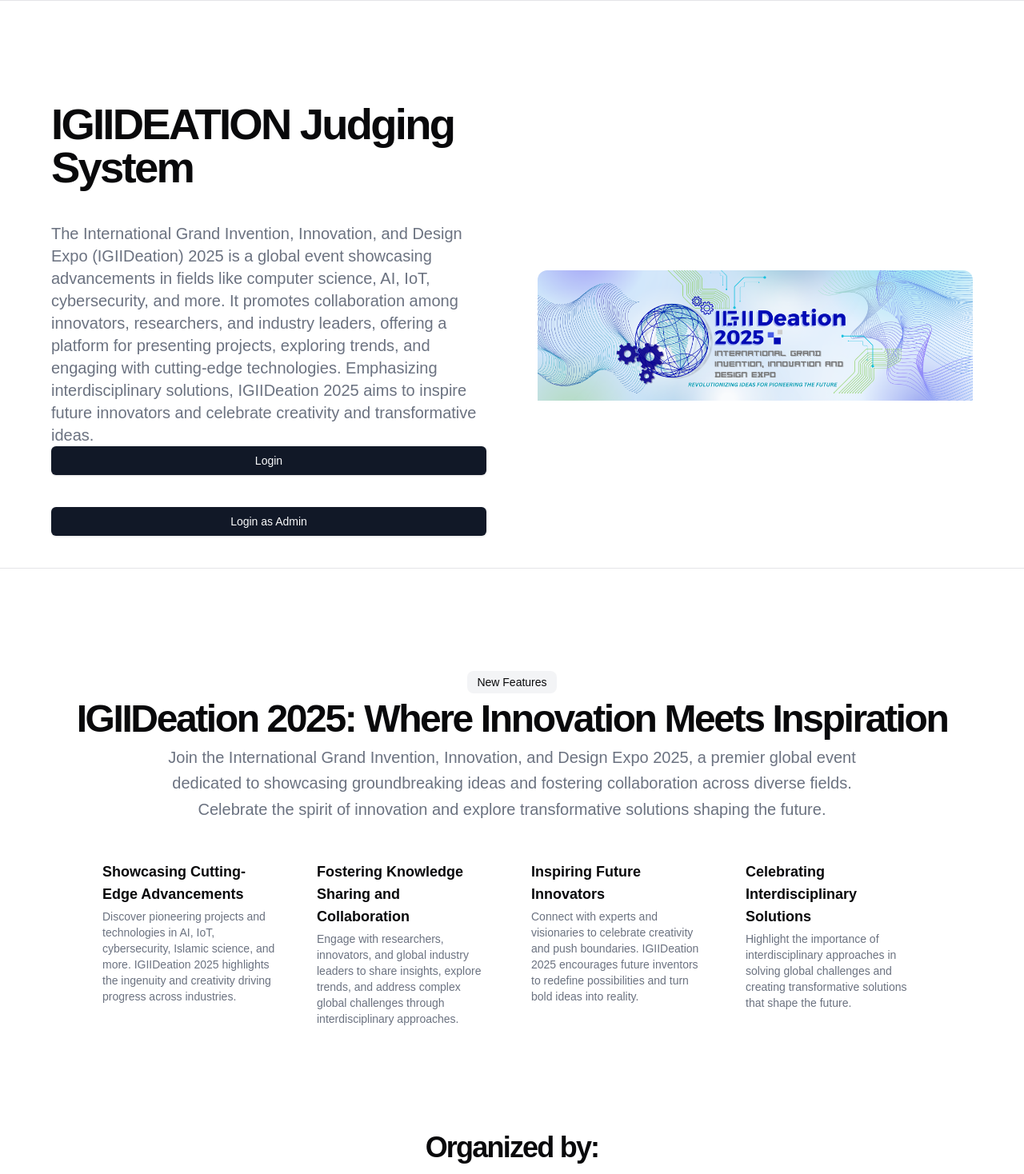
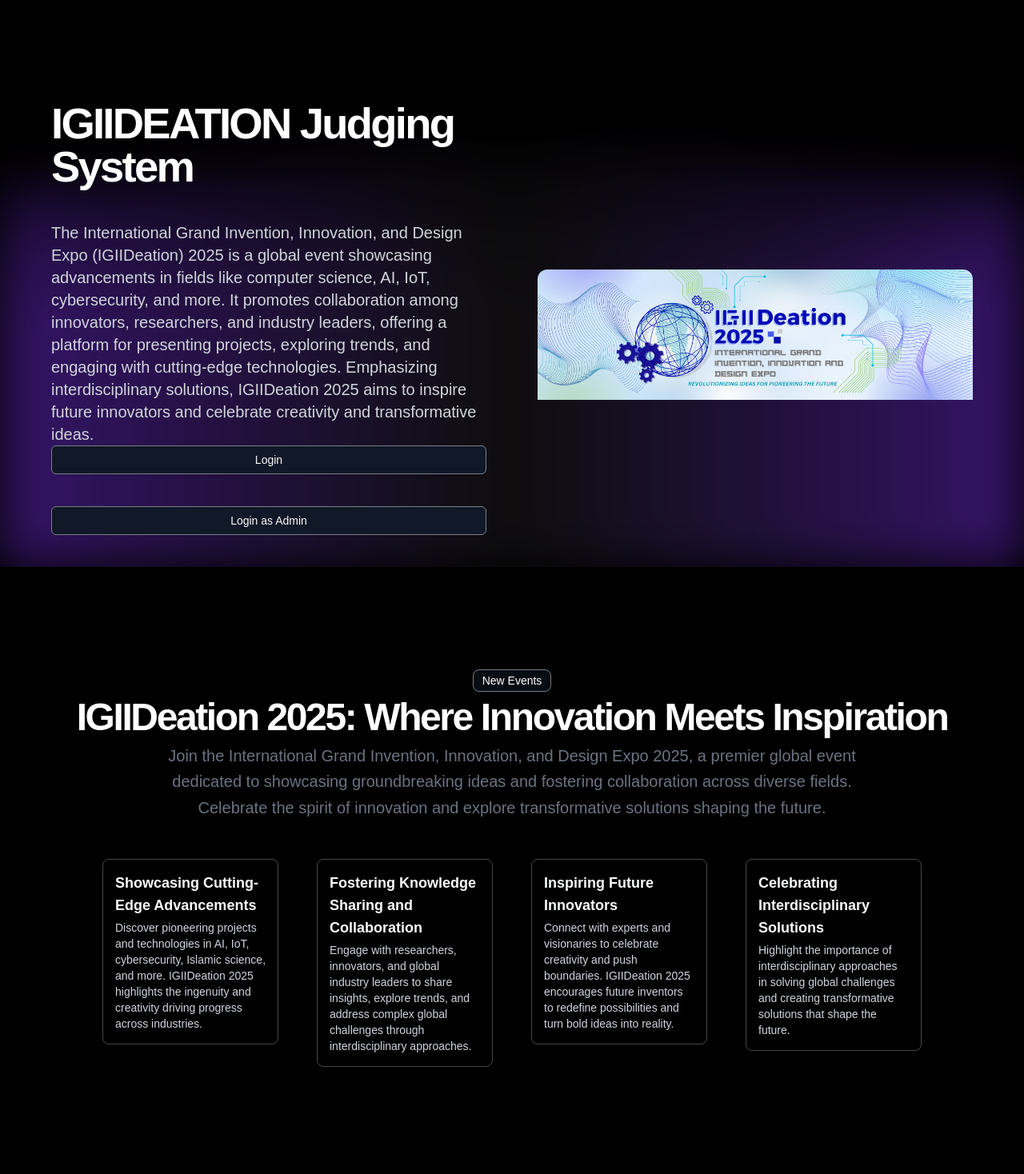
Before and after one commit to dinei254/Igiideation26, a Next.js app: page / in a window 1280 px wide. Shown: the top 1468 px of the page at 80% size. Built offline with nearby package versions, Linux system fonts and the light colour scheme.

Commit message:
black home

```diff
--- /dev/null
+++ b/app/api/auth/login.ts
@@ -0,0 +1,20 @@
+import type { NextApiRequest, NextApiResponse } from 'next'
+import { signIn } from '@/auth'
+
+export default async function handler(
+  req: NextApiRequest,
+  res: NextApiResponse
+) {
+  try {
+    const { email, password } = req.body
+    await signIn('credentials', { email, password })
+
+    res.status(200).json({ success: true })
+  } catch (error) {
+    if (error.type === 'CredentialsSignin') {
+      res.status(401).json({ error: 'Invalid credentials.' })
+    } else {
+      res.status(500).json({ error: 'Something went wrong.' })
+    }
+  }
+}
--- /dev/null
+++ b/app/api/create-session.ts
@@ -0,0 +1,21 @@
+import db from '../../lib/db'
+import type { NextApiRequest, NextApiResponse } from 'next'
+
+export default async function handler(
+  req: NextApiRequest,
+  res: NextApiResponse
+) {
+  try {
+    const user = req.body
+    const sessionId = generateSessionId()
+    await db.insertSession({
+      sessionId,
+      userId: user.id,
+      createdAt: new Date(),
+    })
+
+    res.status(200).json({ sessionId })
+  } catch (error) {
+    res.status(500).json({ error: 'Internal Server Error' })
+  }
+}
--- /dev/null
+++ b/app/api/login.ts
@@ -0,0 +1,17 @@
+import { serialize } from 'cookie'
+import type { NextApiRequest, NextApiResponse } from 'next'
+import { encrypt } from '@/app/lib/session'
+
+export default function handler(req: NextApiRequest, res: NextApiResponse) {
+  const sessionData = req.body
+  const encryptedSessionData = encrypt(sessionData)
+
+  const cookie = serialize('session', encryptedSessionData, {
+    httpOnly: true,
+    secure: process.env.NODE_ENV === 'production',
+    maxAge: 60 * 60 * 24 * 7, // One week
+    path: '/',
+  })
+  res.setHeader('Set-Cookie', cookie)
+  res.status(200).json({ message: 'Successfully set cookie!' })
+}
--- /dev/null
+++ b/app/api/route.ts
@@ -0,0 +1,28 @@
+import { NextApiRequest, NextApiResponse } from 'next'
+import { getSession } from 'next-auth/react'
+
+export default async function handler(
+  req: NextApiRequest,
+  res: NextApiResponse
+) {
+  const session = await getSession({ req })
+
+  // Check if the user is authenticated
+  if (!session) {
+    res.status(401).json({
+      error: 'User is not authenticated',
+    })
+    return
+  }
+
+  // Check if the user has the 'admin' role
+  if (!session.user || session.user.role !== 'admin') {
+    res.status(401).json({
+      error: 'Unauthorized access: User does not have admin privileges.',
+    })
+    return
+  }
+
+  // Proceed with the route for authorized users
+  // ... implementation of the API Route
+}
--- /dev/null
+++ b/app/login/login.tsx
@@ -0,0 +1,34 @@
+import { FormEvent } from 'react'
+import { useRouter } from 'next/router'
+
+export default function LoginPage() {
+  const router = useRouter()
+
+  async function handleSubmit(event: FormEvent<HTMLFormElement>) {
+    event.preventDefault()
+
+    const formData = new FormData(event.currentTarget)
+    const email = formData.get('email')
+    const password = formData.get('password')
+
+    const response = await fetch('/api/auth/login', {
+      method: 'POST',
+      headers: { 'Content-Type': 'application/json' },
+      body: JSON.stringify({ email, password }),
+    })
+
+    if (response.ok) {
+      router.push('/profile')
+    } else {
+      // Handle errors
+    }
+  }
+
+  return (
+    <form onSubmit={handleSubmit}>
+      <input type="email" name="email" placeholder="Email" required />
+      <input type="password" name="password" placeholder="Password" required />
+      <button type="submit">Login</button>
+    </form>
+  )
+}
--- a/app/page.tsx
+++ b/app/page.tsx
@@ -1,17 +1,15 @@
-/**
- * v0 by Vercel.
- * @see https://v0.dev/t/BBmsuZhpyKI
- * Documentation: https://v0.dev/docs#integrating-generated-code-into-your-nextjs-app
- */
+
 import Link from "next/link";
 import Sponsor from "@/components/sponsors";
 import AdminPage from "./(admin)/admin/dashboard/projects/page";
 import Image from "next/image";
+import { WaveGradient } from '@/components/Wave-Gradient';
+
 
 export default function Landing() {
   return (
     <>
-      <div className="flex flex-col min-h-[100dvh]">
+      <div className="flex flex-col min-h-[100dvh] bg-black">
         {/* <header className="px-4 lg:px-6 h-14 flex items-center">
           <Link href="#" className="flex items-center justify-center" prefetch={false}>
             <MountainIcon className="h-6 w-6" />
@@ -32,15 +30,16 @@ export default function Landing() {
             </Link>
           </nav>
         </header> */}
-        <main className="flex-1">
-          <section className="w-full pt-12 md:pt-24 lg:pt-32 border-y">
-            <div className="px-4 md:px-6 space-y-10 xl:space-y-16">
+        <main className="flex-1 text-white">
+        <section className="w-full pt-12 md:pt-24 lg:pt-32 relative overflow-hidden">
+            <WaveGradient />
+            <div className="px-4 md:px-6 space-y-10 xl:space-y-16 relative z-10">
               <div className="grid max-w-[1300px] mx-auto gap-4 px-4 sm:px-6 md:px-10 md:grid-cols-2 md:gap-16">
                 <div>
                   <h1 className="lg:leading-tighter text-3xl font-bold tracking-tighter sm:text-4xl md:text-5xl xl:text-[3.4rem] 2xl:text-[3.75rem]">
                     IGIIDEATION Judging System
                   </h1>
-                  <p className="mx-auto max-w-[700px] text-gray-500 md:text-xl dark:text-gray-400 mt-10">
+                  <p className="mx-auto max-w-[700px] text-gray-300 md:text-xl mt-10">
                     The International Grand Invention, Innovation, and Design
                     Expo (IGIIDeation) 2025 is a global event showcasing
                     advancements in fields like computer science, AI, IoT,
@@ -54,7 +53,7 @@ export default function Landing() {
                   </p>
                   <Link
                     href="/login"
-                    className="inline-flex h-9 items-center justify-center rounded-md bg-gray-900 px-4 py-2 text-sm font-medium text-gray-50 shadow transition-colors hover:bg-gray-900/90 focus-visible:outline-none focus-visible:ring-1 focus-visible:ring-gray-950 disabled:pointer-events-none disabled:opacity-50 dark:bg-gray-50 dark:text-gray-900 dark:hover:bg-gray-50/90 dark:focus-visible:ring-gray-300 w-full mb-10"
+                    className="inline-flex h-9 items-center justify-center rounded-md bg-gray-900 px-4 py-2 text-sm font-medium text-gray-50 shadow transition-all duration-300 hover:scale-105 hover:-translate-y-1 relative before:absolute before:inset-0 before:rounded-md before:border before:border-gradient-to-r before:from-purple-500 before:via-pink-500 before:to-orange-500 before:opacity-50 focus-visible:outline-none focus-visible:ring-1 focus-visible:ring-gray-950 disabled:pointer-events-none disabled:opacity-50 w-full mb-10"
                     prefetch={false}
                   >
                     Login
@@ -62,7 +61,7 @@ export default function Landing() {
 
                   <Link
                     href="/admin/login"
-                    className="inline-flex h-9 items-center justify-center rounded-md bg-gray-900 px-4 py-2 text-sm font-medium text-gray-50 shadow transition-colors hover:bg-gray-900/90 focus-visible:outline-none focus-visible:ring-1 focus-visible:ring-gray-950 disabled:pointer-events-none disabled:opacity-50 dark:bg-gray-50 dark:text-gray-900 dark:hover:bg-gray-50/90 dark:focus-visible:ring-gray-300 w-full mb-10"
+                    className="inline-flex h-9 items-center justify-center rounded-md bg-gray-900 px-4 py-2 text-sm font-medium text-gray-50 shadow transition-all duration-300 hover:scale-105 hover:-translate-y-1 relative before:absolute before:inset-0 before:rounded-md before:border before:border-gradient-to-r before:from-purple-500 before:via-pink-500 before:to-orange-500 before:opacity-50 focus-visible:outline-none focus-visible:ring-1 focus-visible:ring-gray-950 disabled:pointer-events-none disabled:opacity-50 w-full mb-10"
                     prefetch={false}
                   >
                     Login as Admin
@@ -83,8 +82,8 @@ export default function Landing() {
             <div className="container space-y-12 px-4 md:px-6">
               <div className="flex flex-col items-center justify-center space-y-4 text-center">
                 <div className="space-y-2">
-                  <div className="inline-block rounded-lg bg-gray-100 px-3 py-1 text-sm dark:bg-gray-800">
-                    New Features
+                  <div className="inline-block rounded-lg relative before:absolute before:inset-0 before:rounded-lg before:border before:border-gradient-to-r before:from-purple-500 before:via-pink-500 before:to-orange-500 before:opacity-50 bg-gray-900/50 px-3 py-1 text-sm backdrop-blur-sm">
+                    New Events
                   </div>
                   <h2 className="text-3xl font-bold tracking-tighter sm:text-5xl">
                     IGIIDeation 2025: Where Innovation Meets Inspiration
@@ -99,44 +98,44 @@ export default function Landing() {
                 </div>
               </div>
               <div className="mx-auto grid items-start gap-8 sm:max-w-4xl sm:grid-cols-2 md:gap-12 lg:max-w-5xl lg:grid-cols-4">
-                <div className="grid gap-1">
-                  <h3 className="text-lg font-bold">
+                <div className="grid gap-1 p-4 rounded-lg relative before:absolute before:inset-0 before:rounded-lg before:border before:border-gradient-to-r before:from-purple-500 before:via-pink-500 before:to-orange-500 before:opacity-30 hover:before:opacity-100 transition-all duration-300 hover:scale-105 hover:shadow-xl hover:shadow-purple-500/10">
+                  <h3 className="text-lg font-bold text-gray-50">
                     Showcasing Cutting-Edge Advancements
                   </h3>
-                  <p className="text-sm text-gray-500 dark:text-gray-400">
+                  <p className="text-sm text-gray-300">
                     Discover pioneering projects and technologies in AI, IoT,
                     cybersecurity, Islamic science, and more. IGIIDeation 2025
                     highlights the ingenuity and creativity driving progress
                     across industries.
                   </p>
                 </div>
-                <div className="grid gap-1">
-                  <h3 className="text-lg font-bold">
+                <div className="grid gap-1 p-4 rounded-lg relative before:absolute before:inset-0 before:rounded-lg before:border before:border-gradient-to-r before:from-purple-500 before:via-pink-500 before:to-orange-500 before:opacity-30 hover:before:opacity-100 transition-all duration-300 hover:scale-105 hover:shadow-xl hover:shadow-purple-500/10">
+                  <h3 className="text-lg font-bold text-gray-50">
                     Fostering Knowledge Sharing and Collaboration
                   </h3>
-                  <p className="text-sm text-gray-500 dark:text-gray-400">
+                  <p className="text-sm text-gray-300">
                     Engage with researchers, innovators, and global industry
                     leaders to share insights, explore trends, and address
                     complex global challenges through interdisciplinary
                     approaches.
                   </p>
                 </div>
-                <div className="grid gap-1">
-                  <h3 className="text-lg font-bold">
+                <div className="grid gap-1 p-4 rounded-lg relative before:absolute before:inset-0 before:rounded-lg before:border before:border-gradient-to-r before:from-purple-500 before:via-pink-500 before:to-orange-500 before:opacity-30 hover:before:opacity-100 transition-all duration-300 hover:scale-105 hover:shadow-xl hover:shadow-purple-500/10">
+                  <h3 className="text-lg font-bold text-gray-50">
                     Inspiring Future Innovators
                   </h3>
-                  <p className="text-sm text-gray-500 dark:text-gray-400">
+                  <p className="text-sm text-gray-300">
                     Connect with experts and visionaries to celebrate creativity
                     and push boundaries. IGIIDeation 2025 encourages future
                     inventors to redefine possibilities and turn bold ideas into
                     reality.
                   </p>
                 </div>
-                <div className="grid gap-1">
-                  <h3 className="text-lg font-bold">
+                <div className="grid gap-1 p-4 rounded-lg relative before:absolute before:inset-0 before:rounded-lg before:border before:border-gradient-to-r before:from-purple-500 before:via-pink-500 before:to-orange-500 before:opacity-30 hover:before:opacity-100 transition-all duration-300 hover:scale-105 hover:shadow-xl hover:shadow-purple-500/10">
+                  <h3 className="text-lg font-bold text-gray-50">
                     Celebrating Interdisciplinary Solutions
                   </h3>
-                  <p className="text-sm text-gray-500 dark:text-gray-400">
+                  <p className="text-sm text-gray-300">
                     Highlight the importance of interdisciplinary approaches in
                     solving global challenges and creating transformative
                     solutions that shape the future.
@@ -146,7 +145,9 @@ export default function Landing() {
             </div>
           </section>
 
-          <section className="w-fit mx-auto  bg-white">
+
+
+          <section className="w-fit mx-auto bg-black text-white">
             <div className="container grid items-center justify-center  px-4 text-center md:px-6">
               <section className="w-full ">
                 <div className="space-y-3">
--- /dev/null
+++ b/components/Wave-Gradient.tsx
@@ -0,0 +1,79 @@
+"use client"
+
+import { useEffect, useRef } from 'react'
+
+export function WaveGradient() {
+  const canvasRef = useRef<HTMLCanvasElement>(null)
+
+  useEffect(() => {
+    const canvas = canvasRef.current
+    if (!canvas) return
+
+    const ctx = canvas.getContext('2d')
+    if (!ctx) return
+
+    let animationFrameId: number
+    let gradient: CanvasGradient
+
+    const resize = () => {
+      canvas.width = window.innerWidth
+      canvas.height = window.innerHeight
+      gradient = ctx.createLinearGradient(0, 0, canvas.width, 0)
+      gradient.addColorStop(0, 'rgba(76, 29, 149, 0.5)') // purple-900
+      gradient.addColorStop(0.5, 'rgba(20, 20, 20, 0.5)') // near-black
+      gradient.addColorStop(1, 'rgba(76, 29, 149, 0.5)') // purple-900
+    }
+
+    window.addEventListener('resize', resize)
+    resize()
+
+    const waves = [
+      { y: 0.3, length: 0.5, amplitude: 20, speed: 0.004 },
+      { y: 0.4, length: 0.7, amplitude: 15, speed: 0.002 },
+      { y: 0.5, length: 0.9, amplitude: 25, speed: 0.001 },
+    ]
+
+    let time = 0
+
+    const animate = () => {
+      ctx.clearRect(0, 0, canvas.width, canvas.height)
+
+      waves.forEach((wave) => {
+        ctx.beginPath()
+        ctx.moveTo(0, canvas.height * wave.y)
+
+        for (let x = 0; x < canvas.width; x++) {
+          const dx = x
+          const dy =
+            Math.sin(dx * wave.length * 0.01 + time * wave.speed) * wave.amplitude
+          ctx.lineTo(x, canvas.height * wave.y + dy)
+        }
+
+        ctx.lineTo(canvas.width, canvas.height)
+        ctx.lineTo(0, canvas.height)
+        ctx.closePath()
+
+        ctx.fillStyle = gradient
+        ctx.fill()
+      })
+
+      time += 1
+      animationFrameId = requestAnimationFrame(animate)
+    }
+
+    animate()
+
+    return () => {
+      window.removeEventListener('resize', resize)
+      cancelAnimationFrame(animationFrameId)
+    }
+  }, [])
+
+  return (
+    <canvas
+      ref={canvasRef}
+      className="absolute inset-0 w-full h-full opacity-80"
+      style={{ filter: 'blur(30px)' }}
+    />
+  )
+}
```
Also changed, not shown: public/iium-white.png (added).
